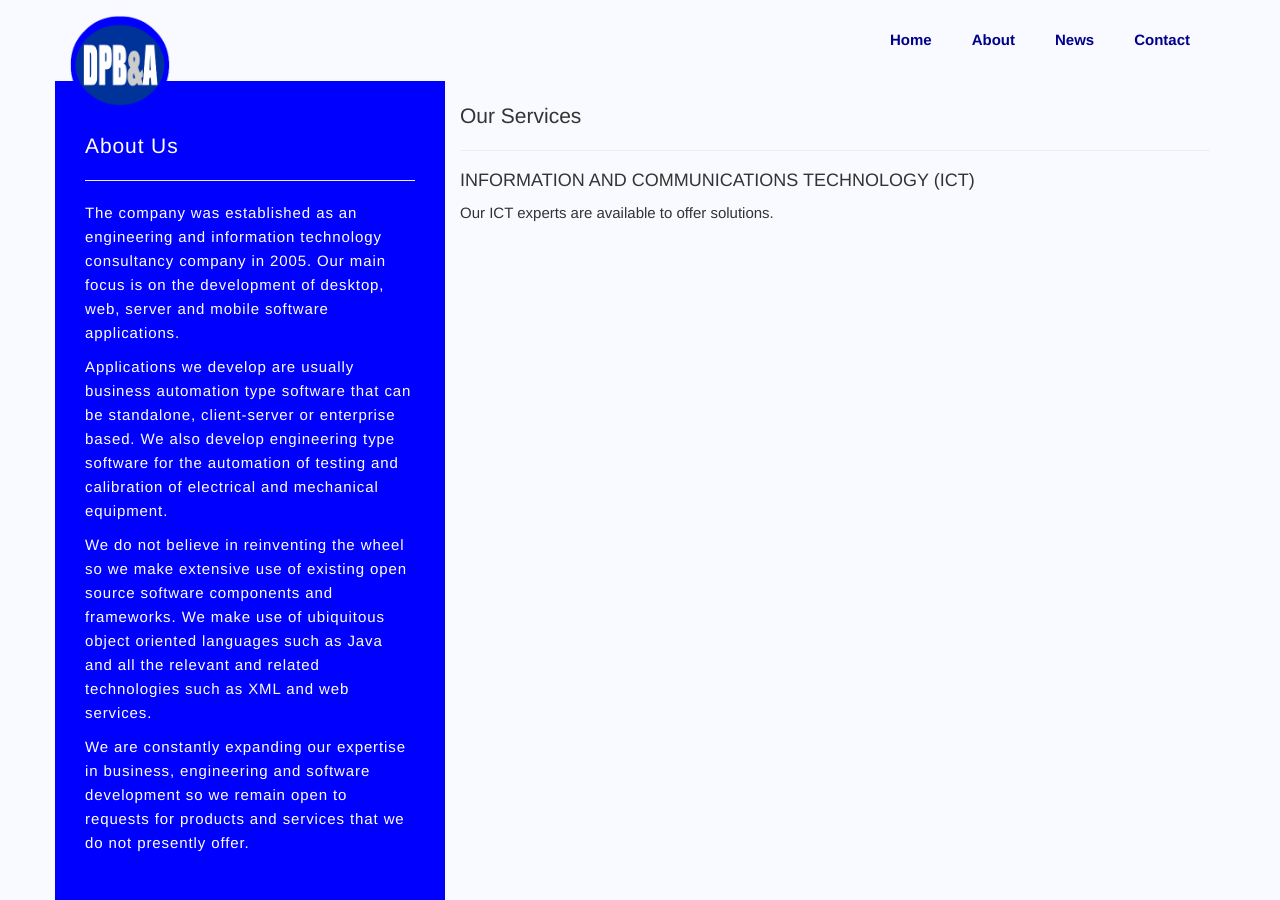
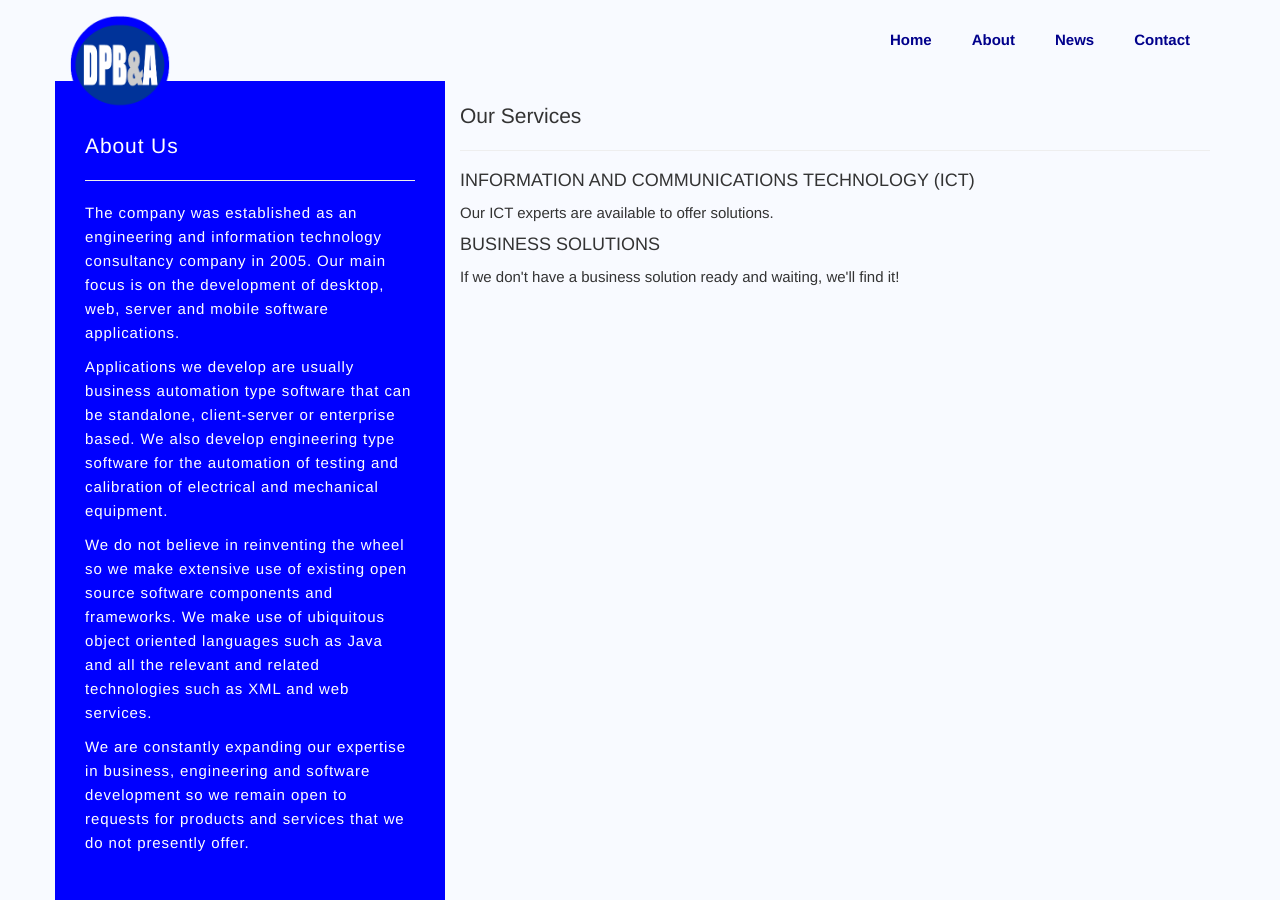
Before and after one commit to DPBandA/dpba, a Jekyll site: the page built from about.html, in a window 1280 px wide and 900 px high. Built offline with Jekyll 4.4.1, drawn with Linux system fonts in a browser that asks for light colours.

Commit message:
General updates.

```diff
--- a/about.html
+++ b/about.html
@@ -41,6 +41,13 @@ permalink: /about
                 Our ICT experts are available to offer solutions.
             </p>
 
+            <h4>
+                BUSINESS SOLUTIONS
+            </h4>
+            <p>
+                If we don't have a business solution ready and waiting, we'll find it!
+            </p>
+
         </div>
     </div>
 </div>
```
